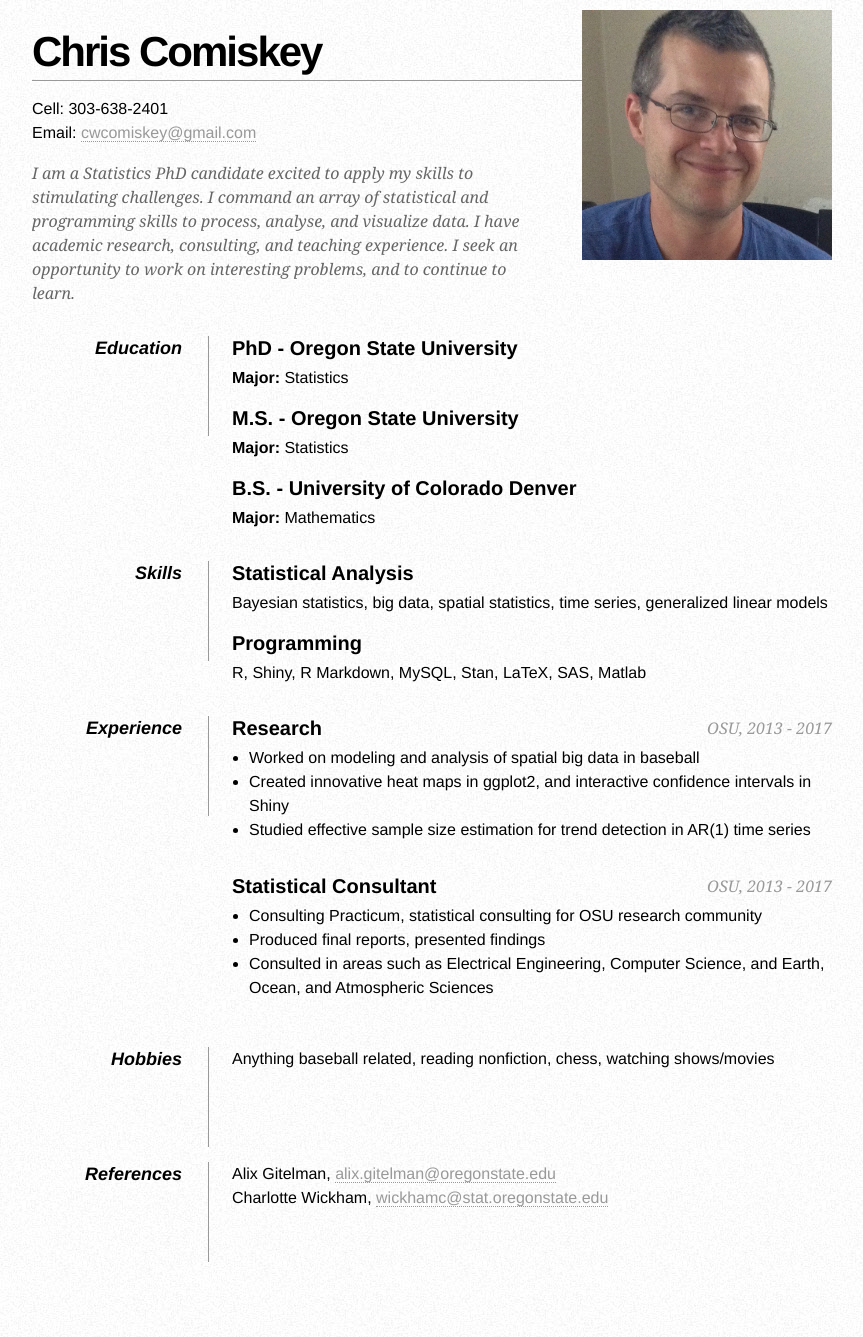
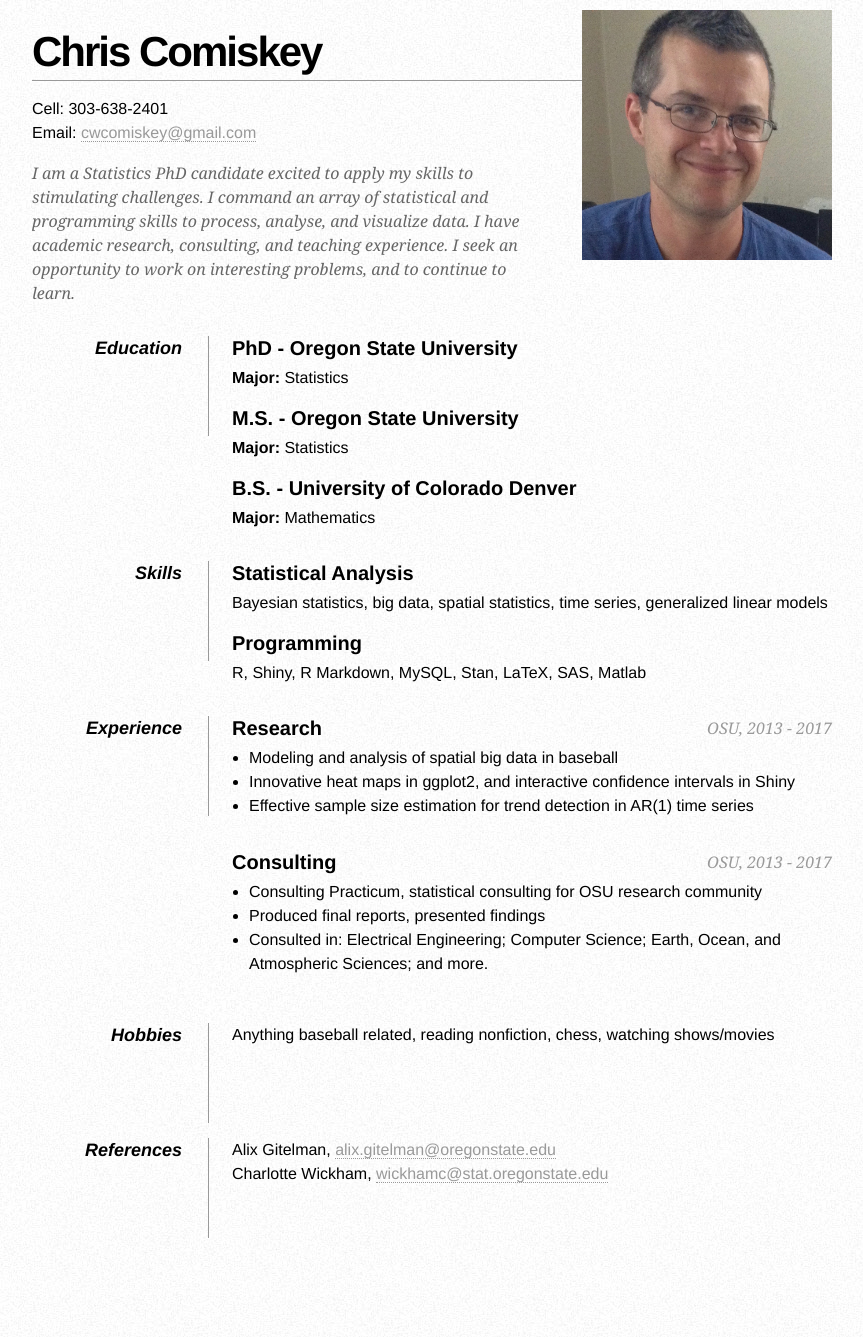
Before and after one commit to cwcomiskey/cwcomiskey.github.io, a Jekyll site: the page resume/index.html, which Jekyll copies as it is, in a window 1280 px wide. Shown: the whole page, without its empty margins (208-1071 px from the left). Built offline with Jekyll 4.4.1, drawn with Linux system fonts in a browser that asks for light colours; after the commit the page ends 1313 px from its top, so only the background shows below that.

Commit message:
Update index.html

```diff
--- a/resume/index.html
+++ b/resume/index.html
@@ -94,16 +94,16 @@
             <dd>
                 <h2>Research <span> OSU, 2013 - 2017</span></h2>
                 <ul>
-                    <li>Worked on modeling and analysis of spatial big data in baseball</li>
-                    <li>Created innovative heat maps in ggplot2, and interactive confidence intervals in Shiny</li>
-                    <li>Studied effective sample size estimation for trend detection in AR(1) time series</li>
+                    <li>Modeling and analysis of spatial big data in baseball</li>
+                    <li>Innovative heat maps in ggplot2, and interactive confidence intervals in Shiny</li>
+                    <li>Effective sample size estimation for trend detection in AR(1) time series</li>
                 </ul>
 
-                <h2> Statistical Consultant <span>  OSU, 2013 - 2017</span></h2>
+                <h2> Consulting <span>  OSU, 2013 - 2017</span></h2>
                 <ul>
                     <li>Consulting Practicum, statistical consulting for OSU research community</li>
                     <li>Produced final reports, presented findings</li>
-                    <li>Consulted in areas such as Electrical Engineering, Computer Science, and Earth, Ocean, and Atmospheric Sciences</li>
+                    <li>Consulted in: Electrical Engineering; Computer Science; Earth, Ocean, and Atmospheric Sciences; and more.</li>
                 </ul>
             </dd>
 
```
